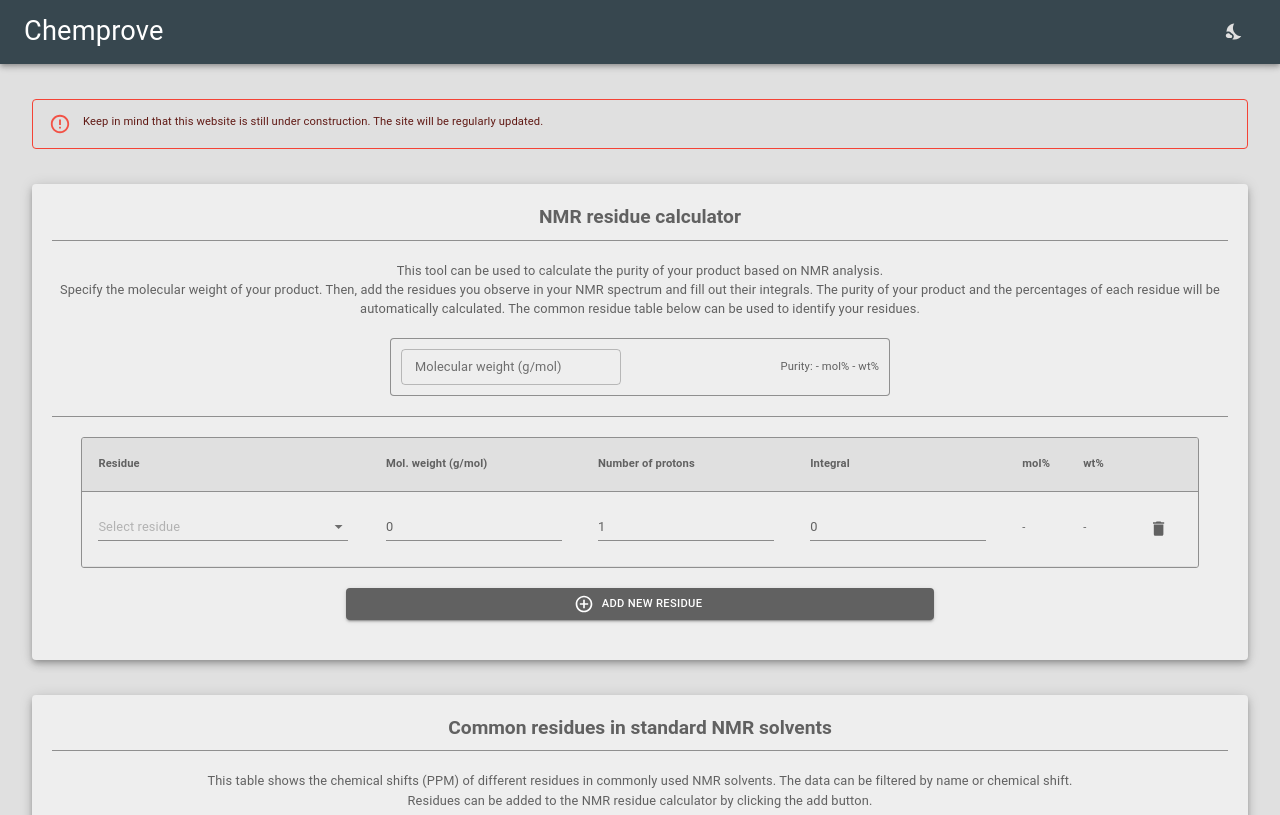
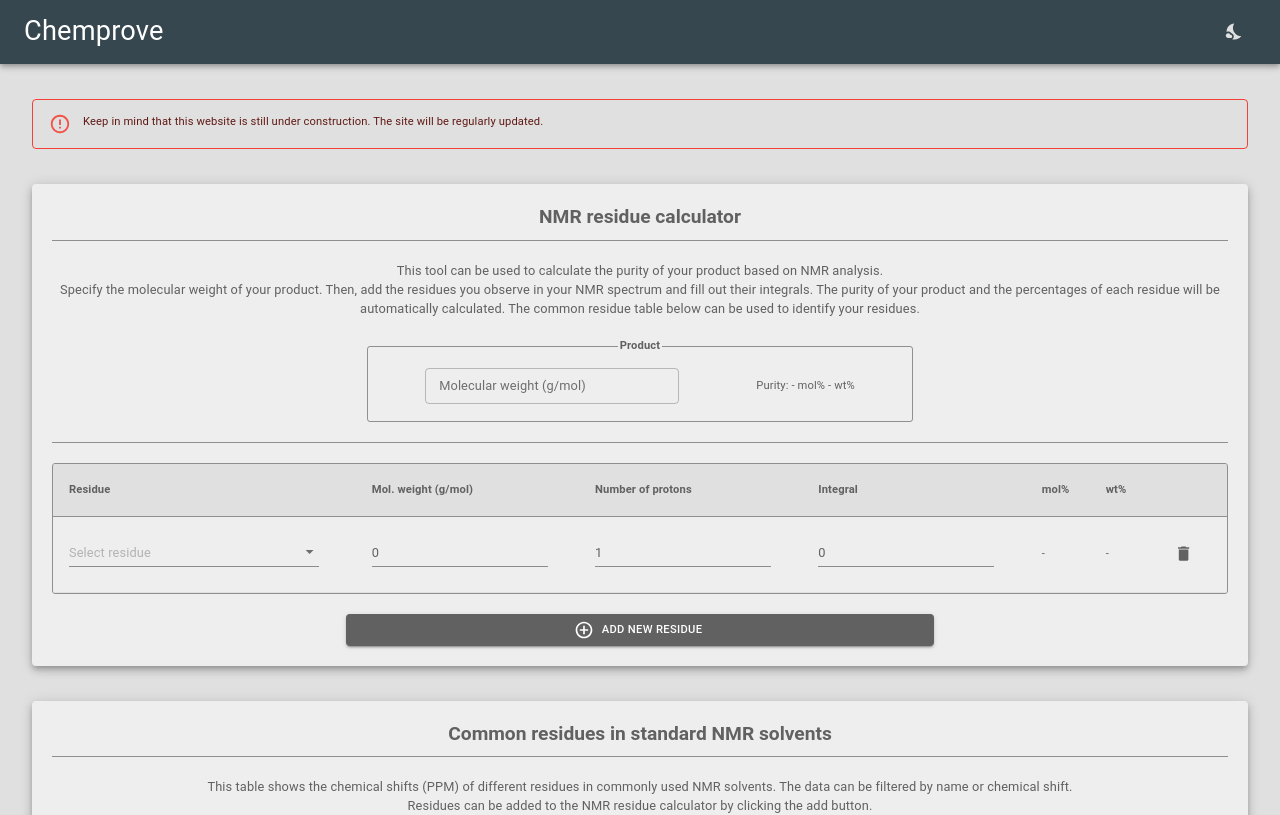
Before and after one commit to Noldyman/chemprove-old, a React (Create React App) app: page / in a window 1280 px wide. Shown: the top 815 px of the page. Built offline with nearby package versions, Linux system fonts and the light colour scheme.

Commit message:
improved ui of residue calculator

```diff
--- a/src/components/nmr/ResidueCalculator.tsx
+++ b/src/components/nmr/ResidueCalculator.tsx
@@ -3,49 +3,40 @@ import {
   makeStyles,
   Typography,
   TextField,
-  Divider,
   Button,
-  Paper,
   Tooltip,
   Snackbar,
 } from '@material-ui/core'
 import { Alert } from '@material-ui/lab'
 import { AddCircleOutline, FileCopy } from '@material-ui/icons'
 import { ContentBox } from '../common/ContentBox'
+import { AppFieldset } from '../common/AppFieldset'
 import { ResidueTable } from './ResidueTable'
 import { IResidue, IState } from './NmrResiduePage'
 import {
   H_NMR_COMMON_RESIDUES,
   ICommonResidue,
 } from '../../data/H_NMR_RESIDUES'
+import { AppDivider } from '../common/AppDivider'
 
 const useStyles = makeStyles((theme) => ({
-  productPaper: {
+  productDiv: {
+    margin: '20px auto 20px auto',
+    width: '550px',
+  },
+  productSpecs: {
     padding: '10px',
-    margin: '20px auto 20px auto',
-    width: '500px',
-  },
-  productDiv: {
-    margin: 'auto',
     display: 'flex',
     alignItems: 'center',
-    justifyContent: 'space-between',
+    justifyContent: 'space-around',
   },
   molWeight: {
-    width: '220px',
-  },
-  table: {
-    margin: '20px auto 20px auto',
-    width: '95%',
+    width: '50%',
   },
   button: {
     margin: 'auto',
-    marginBottom: '20px',
+    marginTop: '20px',
     width: '50%',
-  },
-  puritySentence: {
-    margin: '20px auto auto auto',
-    width: '95%',
   },
 }))
 
@@ -154,8 +145,9 @@ const ResidueCalculator: React.FC<ResidueCalculatorProps> = ({
         calculated. The common residue table below can be used to identify your
         residues.
       </Typography>
-      <Paper variant="outlined" className={classes.productPaper}>
       <div className={classes.productDiv}>
+        <AppFieldset title="Product">
+          <div className={classes.productSpecs}>
             <TextField
               className={classes.molWeight}
               size="small"
@@ -182,16 +174,15 @@ const ResidueCalculator: React.FC<ResidueCalculatorProps> = ({
           wt%`}
             </span>
           </div>
-      </Paper>
-      <Divider />
-      <div className={classes.table}>
+        </AppFieldset>
+      </div>
+      <AppDivider />
       <ResidueTable
         data={state.residues}
         onResidueChange={onChangeResidue}
         onDelete={onDeleteResidue}
         onSelectResidue={onSelectResidue}
       />
-      </div>
       <div className={classes.button}>
         <Button
           fullWidth
@@ -205,11 +196,8 @@ const ResidueCalculator: React.FC<ResidueCalculatorProps> = ({
       </div>
       {renderPuritySentence() && (
         <div>
-          <Divider />
-          <div
-            className={classes.puritySentence}
-            onClick={() => handleCopyPuritySentence(renderPuritySentence())}
-          >
+          <AppDivider />
+          <div onClick={() => handleCopyPuritySentence(renderPuritySentence())}>
             <Tooltip title="Copy to clipboard" arrow>
               <Alert
                 variant="outlined"
--- a/src/themesAndStyles/themes.ts
+++ b/src/themesAndStyles/themes.ts
@@ -1,5 +1,4 @@
 import { createTheme } from '@material-ui/core'
-import { SportsRugbySharp } from '@material-ui/icons'
 
 export const lightTheme = createTheme({
   palette: {
```
Lines whose indentation alone changed are shown as unchanged.
